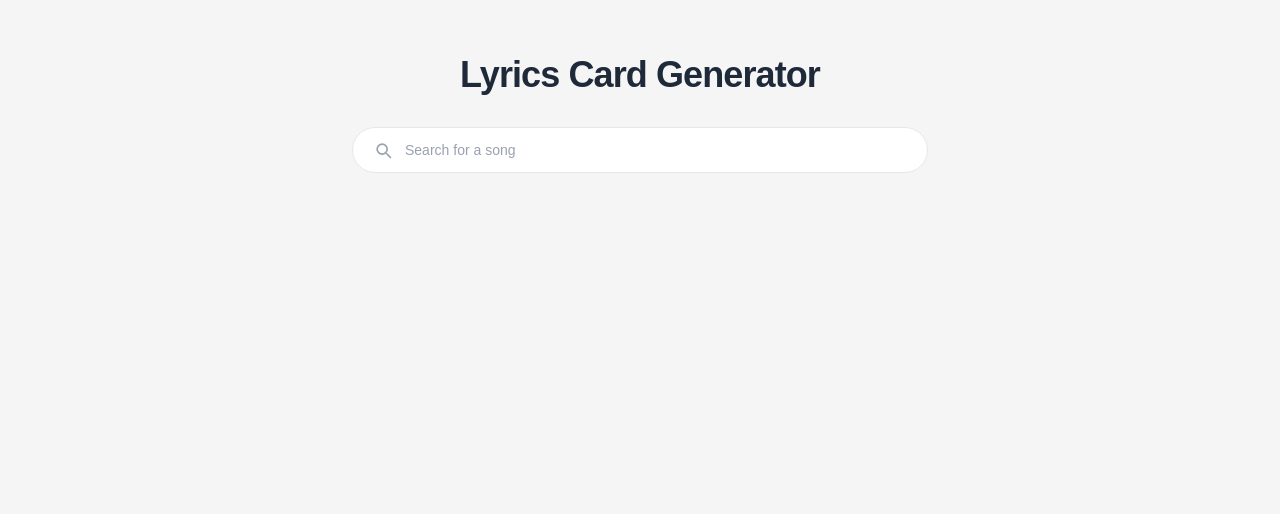
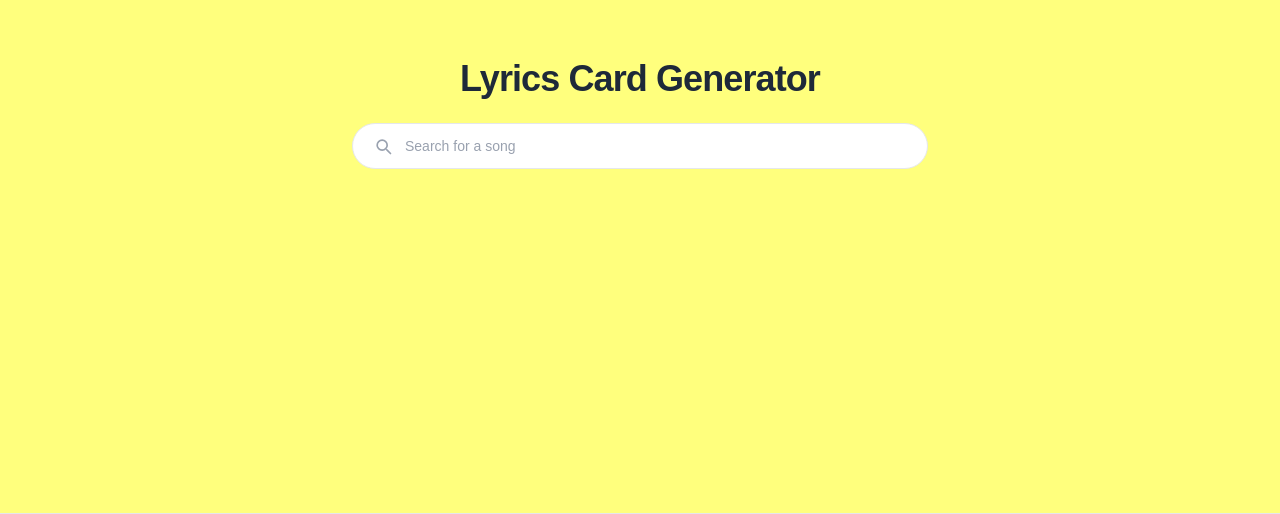
Before and after one commit to erivanpaiva/lyrics-card-generator, a Next.js app: page / in a window 1280 px wide. Shown: the part 286-800 px from the top of the page. Built offline with nearby package versions, Linux system fonts and the light colour scheme.

Commit message:
refactor: update home page layout to display lyrics after selecting a song

```diff
--- a/app/components/SearchBar.tsx
+++ b/app/components/SearchBar.tsx
@@ -1,6 +1,5 @@
 "use client";
 
-import { clear } from "console";
 import { useState, useRef, useEffect } from "react";
 import SearchResults from "./SearchResults";
 
@@ -13,7 +12,11 @@ interface Song {
   url: string;
 }
 
-export default function SearchBar() {
+interface Props {
+  onSelect: (song: Song) => void;
+}
+
+export default function SearchBar({ onSelect }: Props) {
   const [query, setQuery] = useState("");
   const [results, setResults] = useState<Song[]>([]);
   const [loading, setLoading] = useState(false);
@@ -65,7 +68,7 @@ export default function SearchBar() {
     setQuery("");
     setShowDropdown(false);
     setResults([]);
-    console.log("Selected song:", song);
+    onSelect(song);
   }
 
   return (
--- a/app/components/SearchResults.tsx
+++ b/app/components/SearchResults.tsx
@@ -14,12 +14,12 @@ interface Props {
 
 export default function SearchResults({ results, onSelect }: Props) {
   return (
-    <div className="absolute top-full mt-2 w-full bg-white rounded-2xl border border-gray-200 overflow-hidden z-50">
+    <div className="absolute top-full z-50 mt-3 w-full origin-top overflow-hidden rounded-2xl border border-gray-200/80 bg-white/95 animate-[dropdownEnter_220ms_cubic-bezier(0.22,1,0.36,1)]">
       {results.map((song) => (
         <button
           key={song.id}
           onClick={() => onSelect(song)}
-          className="flex text-left items-center w-fullgap-3 px-4 py-3 hover:bg-neutral-200 transition-colors"
+          className="flex w-full items-center gap-3 px-4 py-3 text-left transition-colors duration-200 hover:bg-neutral-100"
         >
           <img
             src={song.cover}
@@ -36,6 +36,18 @@ export default function SearchResults({ results, onSelect }: Props) {
           </div>
         </button>
       ))}
+      <style jsx>{`
+        @keyframes dropdownEnter {
+          from {
+            opacity: 0;
+            transform: translateY(-10px) scale(0.98);
+          }
+          to {
+            opacity: 1;
+            transform: translateY(0) scale(1);
+          }
+        }
+      `}</style>
     </div>
   );
 }
--- a/app/page.tsx
+++ b/app/page.tsx
@@ -1,14 +1,113 @@
+"use client";
+
+import { useState } from "react";
 import SearchBar from "./components/SearchBar";
+import LyricsViewer from "./components/LyricsViewer";
+
+interface Song {
+  id: number;
+  title: string;
+  artist: string;
+  cover: string;
+  artistImage: string;
+  url: string;
+}
 
 export default function Home() {
+  const [selectedSong, setSelectedSong] = useState<Song | null>(null);
+  const [lyrics, setLyrics] = useState<string>("");
+  const [loading, setLoading] = useState(false);
+
+  async function handleSelectSong(song: Song) {
+    setSelectedSong(song);
+    setLoading(true);
+    try {
+      const res = await fetch(
+        `/api/lyrics?url=${encodeURIComponent(song.url)}`,
+      );
+      const data = await res.json();
+      setLyrics(data.lyrics || "");
+    } catch {
+      setLyrics("");
+    } finally {
+      setLoading(false);
+    }
+  }
+
   return (
-    <main className="min-h-screen flex flex-col items-center justify-center gap-8 px-4 bg-neutral-100">
-      <div className="text-center">
-        <h1 className="text-4xl font-bold text-gray-800 tracking-tight">
-          Lyrics Card Generator
-        </h1>
+    <main className="min-h-screen bg-white">
+      <div
+        className={`
+          fixed top-0 left-0 w-full z-50
+          transition-all duration-700 ease-[cubic-bezier(0.22,1,0.36,1)]
+          ${selectedSong ? "h-20 bg-[#FFFF7D] border-b border-gray-200" : "h-screen bg-[#FFFF7D] border-b border-gray-200"}
+        `}
+      >
+        <div
+          className={`
+            max-w-5xl mx-auto h-full px-6
+            transition-all duration-700
+            flex
+            ${
+              selectedSong
+                ? "items-center justify-center"
+                : "flex-col items-center justify-center gap-8"
+            }
+          `}
+        >
+          <div
+            className={`
+              flex items-center justify-center gap-6
+              transition-all duration-700
+              ${selectedSong ? "flex-row" : "flex-col w-full"}
+            `}
+          >
+            <h1
+              className={`
+                font-bold text-gray-800 tracking-tight whitespace-nowrap shrink-0
+                transition-all duration-700
+                ${selectedSong ? "text-lg" : "text-4xl text-center"}
+              `}
+            >
+              Lyrics Card Generator
+            </h1>
+
+            <div
+              className={`
+                transition-all duration-700
+                ${selectedSong ? "w-[420px]" : "w-full max-w-xl"}
+              `}
+            >
+              <SearchBar onSelect={handleSelectSong} />
+            </div>
+
+            {selectedSong && (
+              <div className="flex items-center gap-3 shrink-0">
+                <img
+                  src={selectedSong.cover}
+                  alt={selectedSong.title}
+                  className="w-10 h-10 rounded object-cover"
+                />
+                <div>
+                  <p className="text-sm font-semibold text-gray-800">
+                    {selectedSong.title}
+                  </p>
+                  <p className="text-xs text-gray-600">{selectedSong.artist}</p>
+                </div>
+              </div>
+            )}
+          </div>
+        </div>
       </div>
-      <SearchBar />
+
+      {selectedSong && (
+        <div className="pt-24 px-8">
+          <div className="grid grid-cols-2 gap-6 animate-fadeIn">
+            <LyricsViewer lyrics={lyrics} loading={loading} />
+            <div className="bg-white rounded-xl border border-gray-200 p-6 flex items-center justify-center"></div>
+          </div>
+        </div>
+      )}
     </main>
   );
 }
```
